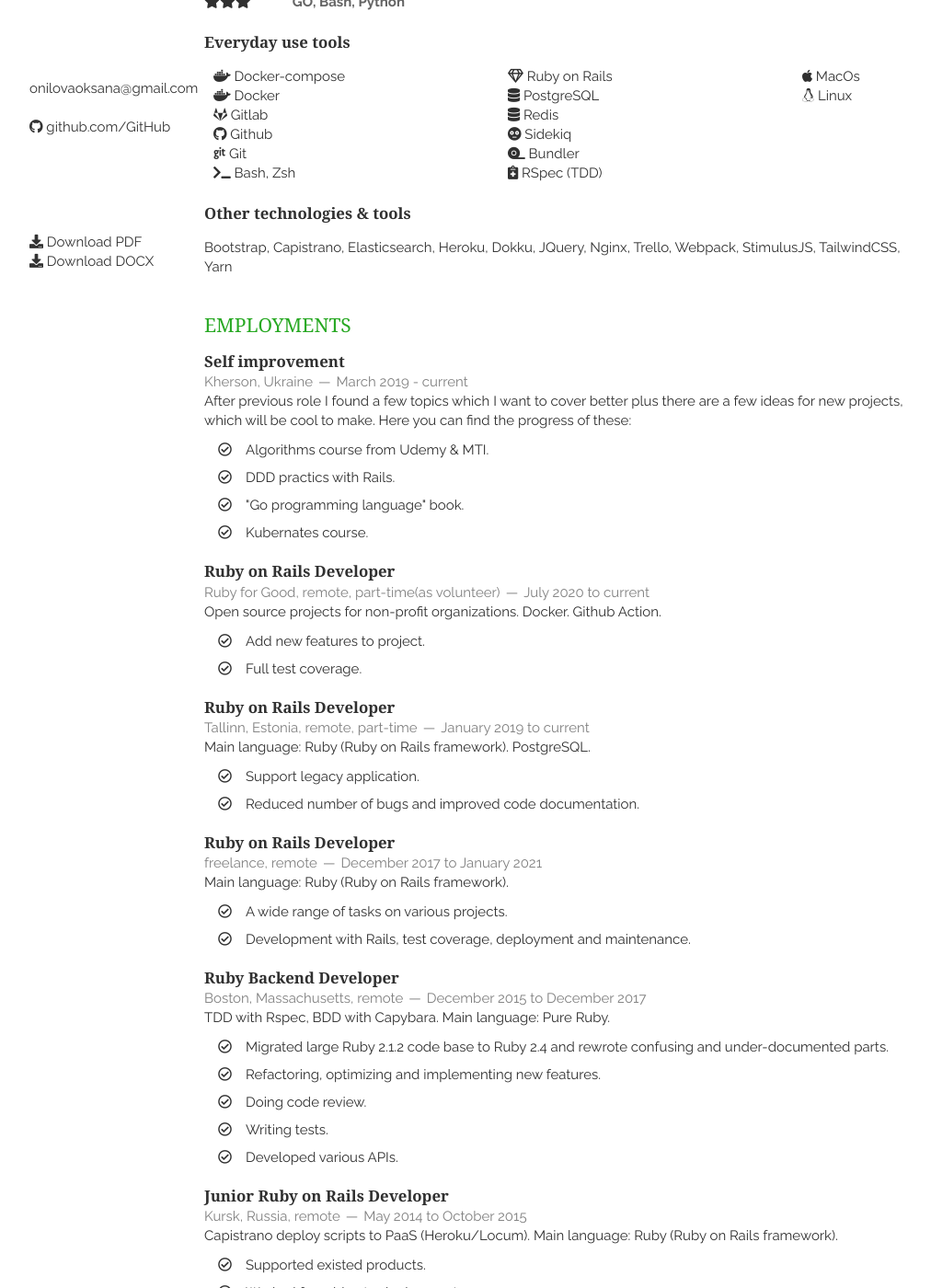
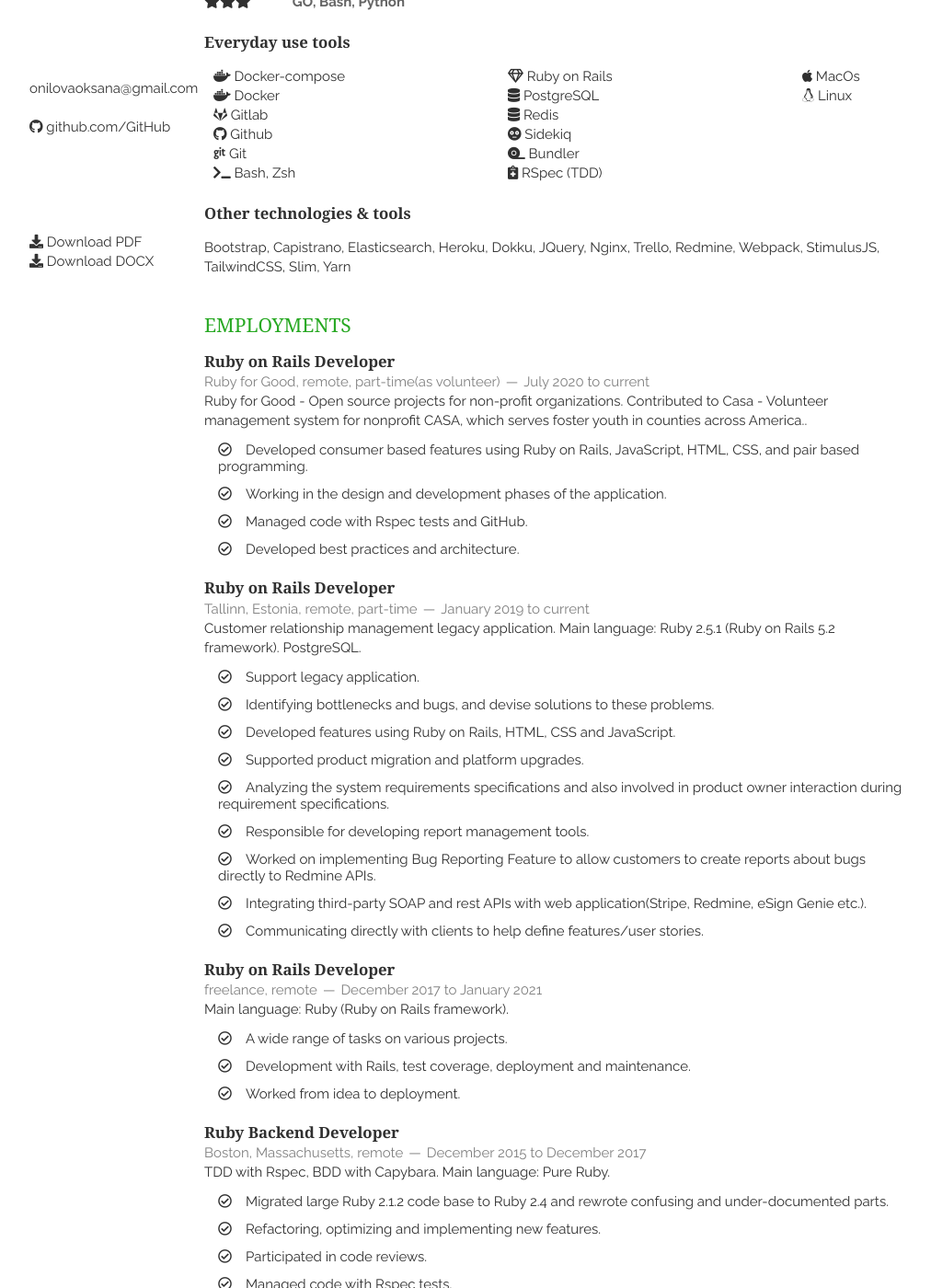
Before and after one commit to onsana/onsana.github.io, a Jekyll site: the page built from index.html, in a window 1280 px wide and 1400 px high, scrolled down 333 px. Shown: the whole window at 92% size, without its empty margins (138-1150 px from the left). Built offline with Jekyll 4.4.1, drawn with Linux system fonts in a browser that asks for light colours; nearby versions of some CDN libraries; the list of posts is cut into pages by our own code.

Commit message:
Deploy onsana/onsana.github.io to github.com/onsana/onsana.github.io.git:gh-pages

```diff
--- a/_includes/employment.html
+++ b/_includes/employment.html
@@ -1,22 +1,5 @@
 <section class="thirteen columns">
     <h1>Employments</h1>
-
-    <article>
-        <header>
-            <h1>Self improvement</h1>
-            <span><address>Kherson, Ukraine</address><time>March 2019 - current</time></span>
-        </header>
-        <p>
-            After previous role I found a few topics which I want to cover better plus there are a few ideas for new projects, which will be cool to make.
-            Here you can find the progress of these:
-        </p>
-        <ul>
-            <li>Algorithms course from Udemy & MTI.</li>
-            <li>DDD practics with Rails.</li>
-            <li>"Go programming language" book.</li>
-            <li>Kubernates course.</li>
-        </ul>
-    </article>
 
     <article>
         <header>
@@ -24,11 +7,14 @@
             <span><address>Ruby for Good, remote, part-time(as volunteer)</address><time>July 2020 to current</time></span>
         </header>
         <p>
-            Open source projects for non-profit organizations. Docker. Github Action.
+           <a href="https://rubyforgood.org">Ruby for Good</a> - Open source projects for non-profit organizations.
+           Contributed to <a href="https://github.com/rubyforgood/casa">Casa</a> - Volunteer management system for nonprofit CASA, which serves foster youth in counties across America..
         </p>
         <ul>
-            <li>Add new features to project.</li>
-            <li>Full test coverage.</li>
+            <li>Developed consumer based features using Ruby on Rails, JavaScript, HTML, CSS, and pair based programming.</li>
+            <li>Working in the design and development phases of the application.</li>
+            <li>Managed code with Rspec tests and GitHub.</li>
+            <li>Developed best practices and architecture.</li>
         </ul>
     </article>
 
@@ -38,11 +24,18 @@
             <span><address>Tallinn, Estonia, remote, part-time</address><time>January 2019 to current</time></span>
         </header>
         <p>
-            Main language: Ruby (Ruby on Rails framework). PostgreSQL.
+            Customer relationship management legacy application. Main language: Ruby 2.5.1 (Ruby on Rails 5.2 framework). PostgreSQL.
         </p>
         <ul>
             <li>Support legacy application.</li>
-            <li>Reduced number of bugs and improved code documentation.</li>
+            <li>Identifying bottlenecks and bugs, and devise solutions to these problems.</li>
+            <li>Developed features using Ruby on Rails, HTML, CSS and JavaScript.</li>
+            <li>Supported product migration and platform upgrades.</li>
+            <li>Analyzing the system requirements specifications and also involved in product owner interaction during requirement specifications.</li>
+            <li>Responsible for developing report management tools.</li>
+            <li>Worked on implementing Bug Reporting Feature to allow customers to create reports about bugs directly to Redmine APIs.</li>
+            <li>Integrating third-party SOAP and rest APIs with web application(Stripe, Redmine, eSign Genie etc.).</li>
+            <li>Communicating directly with clients to help define features/user stories.</li>
         </ul>
     </article>
 
@@ -57,6 +50,7 @@
         <ul>
             <li>A wide range of tasks on various projects.</li>
             <li>Development with Rails, test coverage, deployment and maintenance.</li>
+            <li>Worked from idea to deployment.</li>
         </ul>
     </article>
 
@@ -71,8 +65,8 @@
         <ul>
             <li>Migrated large Ruby 2.1.2 code base to Ruby 2.4 and rewrote confusing and under-documented parts.</li>
             <li>Refactoring, optimizing and implementing new features.</li>
-            <li>Doing code review.</li>
-            <li>Writing tests.</li>
+            <li>Participated in code reviews.</li>
+            <li>Managed code with Rspec tests.</li>
             <li>Developed various APIs.</li>
         </ul>
     </article>
--- a/_includes/skills.html
+++ b/_includes/skills.html
@@ -51,8 +51,8 @@
             <h1>Other technologies & tools</h1>
         </header>
             <p style='margin-top: 1em !important;'>
-            Bootstrap, Capistrano, Elasticsearch, Heroku, Dokku, JQuery, Nginx, Trello, Webpack,
-            StimulusJS, TailwindCSS, Yarn
+            Bootstrap, Capistrano, Elasticsearch, Heroku, Dokku, JQuery, Nginx, Trello, Redmine, Webpack,
+            StimulusJS, TailwindCSS, Slim, Yarn
             </p>
     </article>
 </section>
```
Also changed, not shown: 2 other files.
